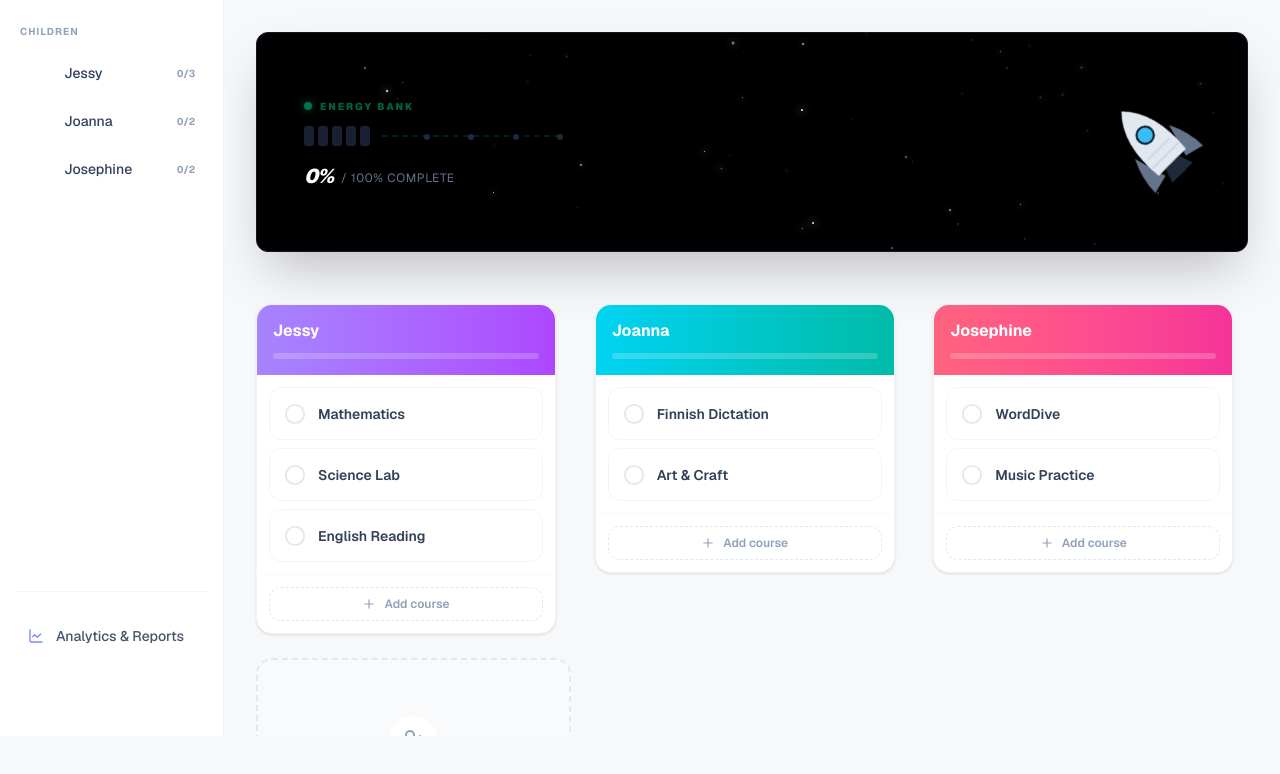
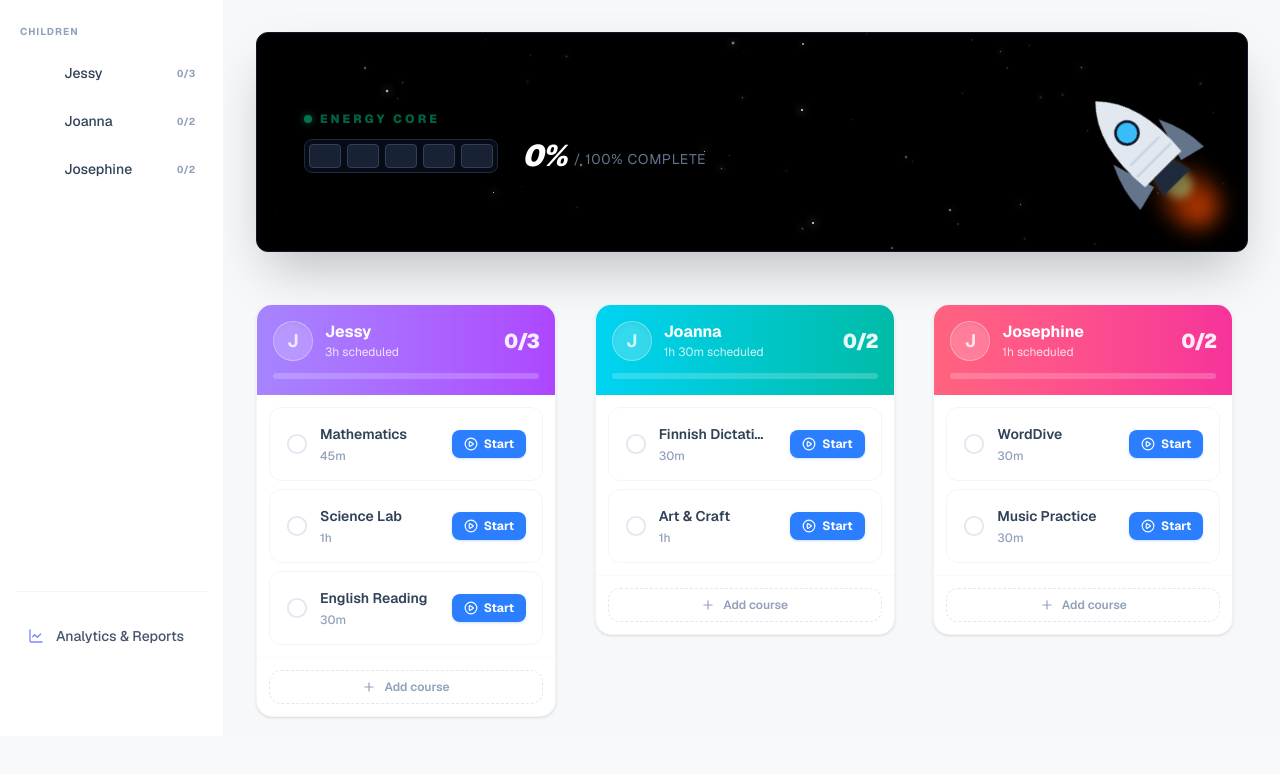
Before and after one commit to ALEX-SOPHIA/homeschool-dashboard, a Next.js app: page / in a window 1280 px wide. Shown: the top 774 px of the page. Built offline with nearby package versions, Linux system fonts and the light colour scheme; no server answers; the database is empty.

Commit message:
fix: relocated the flame of rocket

```diff
--- a/src/components/TaskDashboard.tsx
+++ b/src/components/TaskDashboard.tsx
@@ -5,6 +5,24 @@ import { CheckCircle2, PlayCircle, Plus, Circle, UserPlus, Trash2 } from 'lucide
 import { useTaskStore } from '@/store/useTaskStore';
 import { ColdRocket } from './ColdRocket';
 import { createCourse } from '@/app/actions';
+
+/* ── 🎨 CSS Keyframe Engine ── */
+const AnimationEngine = () => (
+    <style dangerouslySetInnerHTML={{ __html: `
+        @keyframes battery-sweep {
+            0% { transform: translateX(-200%) skewX(-15deg); }
+            100% { transform: translateX(400%) skewX(-15deg); }
+        }
+        @keyframes flame-outer {
+            0% { transform: scale(0.95) translate(2px, -2px); opacity: 0.7; }
+            100% { transform: scale(1.1) translate(-2px, 2px); opacity: 0.95; }
+        }
+        @keyframes flame-inner {
+            0% { transform: scale(0.9); opacity: 0.9; }
+            100% { transform: scale(1.1); opacity: 1; }
+        }
+    `}} />
+);
 
 /* ── 🏆 子组件：纯 CSS 璀璨星云星球 ── */
 const ProceduralPlanet = () => (
@@ -54,6 +72,7 @@ function RocketLaunchpad({ totalTasks, completedTasks, percentage }: {
     if (launchStatus === 'completed') {
         return (
             <div className="bg-black p-8 rounded-xl shadow-2xl mb-8 flex flex-col items-center justify-center min-h-[260px] border border-slate-900 animate-in fade-in zoom-in duration-700 relative overflow-hidden">
+                <AnimationEngine />
                 <div className="absolute inset-0 pointer-events-none z-0 flex justify-center items-center scale-110">
                     <ProceduralPlanet />
                 </div>
@@ -68,6 +87,8 @@ function RocketLaunchpad({ totalTasks, completedTasks, percentage }: {
 
     return (
         <div className="bg-black p-8 rounded-xl shadow-2xl mb-8 relative overflow-hidden min-h-[220px] border border-slate-900 flex items-center justify-center">
+            <AnimationEngine />
+
             <div className="absolute inset-0 z-0 pointer-events-none">
                 <div className="absolute inset-0 bg-[radial-gradient(ellipse_at_top,_var(--tw-gradient-stops))] from-slate-900/40 via-black to-black pointer-events-none" />
                 {stars.map((star, i) => (
@@ -86,32 +107,36 @@ function RocketLaunchpad({ totalTasks, completedTasks, percentage }: {
             <div className="max-w-4xl mx-auto flex items-center justify-between gap-12 relative z-10 w-full h-full">
                 {launchStatus === 'idle' || launchStatus === 'shaking' ? (
                     <div className="flex items-center flex-1 gap-12 animate-in fade-in duration-500">
-                        <div className="flex flex-col gap-4 shrink-0">
+                        <div className="flex flex-col gap-5 shrink-0">
 
-                            {/* 🔋 FIX: Restored the Energy Surge Bank! */}
                             <div className="flex flex-col gap-3">
                                 <div className="flex items-center gap-2">
                                     <div className="w-2 h-2 rounded-full bg-emerald-400 animate-pulse shadow-[0_0_8px_rgba(52,211,153,0.8)]" />
-                                    <span className="text-[10px] font-black tracking-[0.2em] text-emerald-800 uppercase">Energy Bank</span>
+                                    <span className="text-xs font-black tracking-[0.25em] text-emerald-800 uppercase">Energy Core</span>
                                 </div>
-                                <div className="flex items-center gap-3 w-64">
-                                    <div className="flex gap-1">
+
+                                <div className="flex items-center gap-6">
+                                    <div className="flex gap-1.5 relative overflow-hidden p-1 bg-slate-900/50 rounded-lg border border-slate-800">
+                                        <div
+                                            className="absolute top-0 bottom-0 w-8 bg-gradient-to-r from-transparent via-white/30 to-transparent z-20 pointer-events-none"
+                                            style={{ animation: 'battery-sweep 2.5s ease-in-out infinite' }}
+                                        />
+
                                         {[...Array(5)].map((_, i) => (
-                                            <div key={i} className={`w-2.5 h-5 rounded-[3px] transition-all duration-700 ${percentage > (i * 20) ? 'bg-emerald-400 shadow-[0_0_10px_rgba(52,211,153,0.5)]' : 'bg-slate-800/80'}`} />
+                                            <div
+                                                key={i}
+                                                className={`w-8 h-6 rounded-[4px] transition-all duration-700 z-10 ${percentage > (i * 20) ? 'bg-emerald-400 shadow-[0_0_12px_rgba(52,211,153,0.6)]' : 'bg-slate-800/80 border border-slate-700'}`}
+                                            />
                                         ))}
                                     </div>
-                                    <div className="flex-1 border-t-2 border-dashed border-emerald-900/40 relative h-0">
-                                        {[25, 50, 75, 100].map(pos => (
-                                            <div key={pos} className={`absolute top-1/2 -translate-y-1/2 -translate-x-1/2 w-1.5 h-1.5 rounded-full transition-all duration-700 ${percentage >= pos ? 'bg-emerald-400 shadow-[0_0_5px_rgba(52,211,153,0.8)]' : 'bg-slate-800'}`} style={{ left: `${pos}%` }} />
-                                        ))}
+
+                                    <div className="flex items-end gap-2">
+                                        <span className="text-3xl font-black text-white italic tracking-tighter leading-none">{Math.round(percentage)}%</span>
+                                        <span className="text-slate-500 text-sm uppercase tracking-wider pb-0.5">/ 100% Complete</span>
                                     </div>
                                 </div>
                             </div>
 
-                            <div className="flex items-end gap-2 mt-1">
-                                <span className="text-xl font-black text-white italic tracking-tighter leading-none">{Math.round(percentage)}%</span>
-                                <span className="text-slate-500 text-xs uppercase tracking-wider">/ 100% Complete</span>
-                            </div>
                         </div>
                     </div>
                 ) : (
@@ -121,8 +146,23 @@ function RocketLaunchpad({ totalTasks, completedTasks, percentage }: {
                 )}
 
                 <div className={`shrink-0 z-10 ${launchStatus === 'liftoff' ? 'animate-epic-flight' : launchStatus === 'shaking' ? 'animate-rocket-shake rotate-[-45deg]' : 'rotate-[-45deg] transition-all duration-300'}`}>
-                    <div className="relative w-24 h-24">
-                        <ColdRocket className="absolute inset-0 w-full h-full drop-shadow-[0_20px_30px_rgba(0,0,0,1)] z-10" />
+                    <div className="relative w-32 h-32 flex items-center justify-center">
+
+                        {/* 🔥 FIX: Translated flame coordinates up and right towards the center nozzle */}
+                        <div className="absolute inset-0 z-0">
+                            {/* Outer Core */}
+                            <div
+                                className="absolute -bottom-10 left-11 w-10 h-14 bg-orange-600 rounded-full blur-[10px] mix-blend-screen origin-center"
+                                style={{ animation: 'flame-outer 0.12s infinite alternate' }}
+                            />
+                            {/* Inner Core */}
+                            <div
+                                className="absolute -bottom-2 left-13 w-6 h-10 bg-yellow-200 rounded-full blur-[4px] mix-blend-screen origin-center"
+                                style={{ animation: 'flame-inner 0.06s infinite alternate' }}
+                            />
+                        </div>
+
+                        <ColdRocket className="absolute inset-0 w-full h-full drop-shadow-[0_20px_30px_rgba(0,0,0,1)] z-10 relative" />
                     </div>
                 </div>
             </div>
@@ -133,7 +173,6 @@ function RocketLaunchpad({ totalTasks, completedTasks, percentage }: {
 /* ── 主看板组件：TaskDashboard ── */
 // eslint-disable-next-line @typescript-eslint/no-explicit-any
 export default function TaskDashboard({ onStartTasks }: { onStartTasks?: (tasks: any[]) => void }) {
-    // FIX: Imported undoTask from the store
     const { groups, addGroup, completeTask, updateGroup, updateTask, removeTask, undoTask } = useTaskStore();
     const [isHydrated, setIsHydrated] = useState(false);
 
@@ -193,6 +232,14 @@ export default function TaskDashboard({ onStartTasks }: { onStartTasks?: (tasks:
                             <div key={groupIdx} className="w-[300px] shrink-0 bg-white rounded-2xl border border-slate-100 shadow-sm flex flex-col overflow-hidden group/column">
                                 <div className={`relative bg-gradient-to-r ${group.color} p-4 text-white`}>
                                     <div className="flex items-center gap-3 mb-3">
+                                        <div className="w-10 h-10 rounded-full bg-white/20 flex items-center justify-center font-bold text-lg overflow-hidden shrink-0 border border-white/30 shadow-inner">
+                                            {group.avatar ? (
+                                                <span className="text-xl">{group.avatar}</span>
+                                            ) : (
+                                                <span className="text-white/80">{group.title.charAt(0)}</span>
+                                            )}
+                                        </div>
+
                                         <div className="flex-1 min-w-0">
                                             {groupEditing === groupIdx ? (
                                                 <input
@@ -218,6 +265,11 @@ export default function TaskDashboard({ onStartTasks }: { onStartTasks?: (tasks:
                                                     {group.title}
                                                 </div>
                                             )}
+                                            <div className="text-xs text-white/80 mt-0.5">{group.duration} scheduled</div>
+                                        </div>
+
+                                        <div className="text-xl font-black opacity-90 tracking-tighter shrink-0 pl-2">
+                                            {completedCourses}/{totalCourses}
                                         </div>
                                     </div>
                                     <div className="w-full h-1.5 bg-white/20 rounded-full overflow-hidden">
@@ -229,13 +281,20 @@ export default function TaskDashboard({ onStartTasks }: { onStartTasks?: (tasks:
                                     {group.tasks.map((task) => (
                                         <div
                                             key={task.id}
-                                            className={`group relative rounded-xl px-3.5 py-3 border transition-all ${
+                                            className={`group relative rounded-xl p-4 border transition-all ${
                                                 task.status === 'completed' ? 'bg-slate-50 border-slate-200/60' :
                                                 selected.has(task.id) ? 'bg-blue-50/50 border-blue-200' : 'bg-white border-slate-100 hover:border-blue-200/50 hover:shadow-md hover:shadow-blue-500/5'
                                             }`}
                                         >
+                                            {/* 🗑️ FIX: Absolute Positioned Trash Button in the top-right corner */}
+                                            <button
+                                                onClick={() => removeTask(groupIdx, task.id)}
+                                                className="absolute top-2.5 right-2.5 opacity-0 group-hover:opacity-100 text-slate-300 hover:text-red-500 transition-all p-1.5 hover:bg-red-50 rounded-md z-10"
+                                            >
+                                                <Trash2 size={15} />
+                                            </button>
+
                                             <div className="flex items-center gap-3">
-                                                {/* FIX: Wired the undoTask logic to the button! */}
                                                 <button
                                                     onClick={() => {
                                                         if (task.status === 'completed') {
@@ -255,7 +314,8 @@ export default function TaskDashboard({ onStartTasks }: { onStartTasks?: (tasks:
                                                     }
                                                 </button>
 
-                                                <div className="flex-1 min-w-0">
+                                                {/* FIX: Ensure min-w-0 and truncate so text doesn't push the button out */}
+                                                <div className="flex-1 min-w-0 pr-2">
                                                     {editing?.id === task.id && editing.field === 'title' ? (
                                                         <input
                                                             autoFocus
@@ -275,34 +335,27 @@ export default function TaskDashboard({ onStartTasks }: { onStartTasks?: (tasks:
                                                     ) : (
                                                         <div
                                                             onClick={() => task.status !== 'completed' && setEditing({ id: task.id, field: 'title' })}
-                                                            className={`text-sm font-semibold transition-colors cursor-text hover:text-blue-600 ${
+                                                            className={`text-sm font-semibold truncate transition-colors cursor-text hover:text-blue-600 ${
                                                                 task.status === 'completed' ? 'text-slate-400 line-through' : 'text-slate-700'
                                                             }`}
                                                         >
                                                             {task.title}
                                                         </div>
                                                     )}
+                                                    <div className="text-xs text-slate-400 mt-1 font-medium">{task.targetDuration}</div>
                                                 </div>
 
-                                                <div className="flex items-center gap-2">
-                                                    {selected.has(task.id) && task.status !== 'completed' && (
-                                                        <button
-                                                            onClick={() => {
-                                                                if (onStartTasks) onStartTasks([{ id: task.id, title: task.title, subject: group.title, targetDuration: task.targetDuration }]);
-                                                                setSelected(new Map());
-                                                            }}
-                                                            className="shrink-0 bg-blue-500 hover:bg-blue-600 text-white text-xs font-bold px-3 py-1.5 rounded-lg shadow-sm shadow-blue-500/20 transition-all flex items-center gap-1.5 animate-in zoom-in duration-200"
-                                                        >
-                                                            <PlayCircle size={14} />Start
-                                                        </button>
-                                                    )}
+                                                {/* Start Button stays perfectly right-aligned */}
+                                                {task.status !== 'completed' && (
                                                     <button
-                                                        onClick={() => removeTask(groupIdx, task.id)}
-                                                        className="opacity-0 group-hover:opacity-100 text-slate-300 hover:text-red-500 transition-all p-1.5 hover:bg-red-50 rounded-md"
+                                                        onClick={() => {
+                                                            if (onStartTasks) onStartTasks([{ id: task.id, title: task.title, subject: group.title, targetDuration: task.targetDuration }]);
+                                                        }}
+                                                        className="shrink-0 bg-blue-500 hover:bg-blue-600 text-white text-xs font-bold px-3 py-1.5 rounded-lg shadow-sm shadow-blue-500/20 transition-all flex items-center gap-1.5 relative z-10"
                                                     >
-                                                        <Trash2 size={15} />
+                                                        <PlayCircle size={14} />Start
                                                     </button>
-                                                </div>
+                                                )}
                                             </div>
                                         </div>
                                     ))}
```
